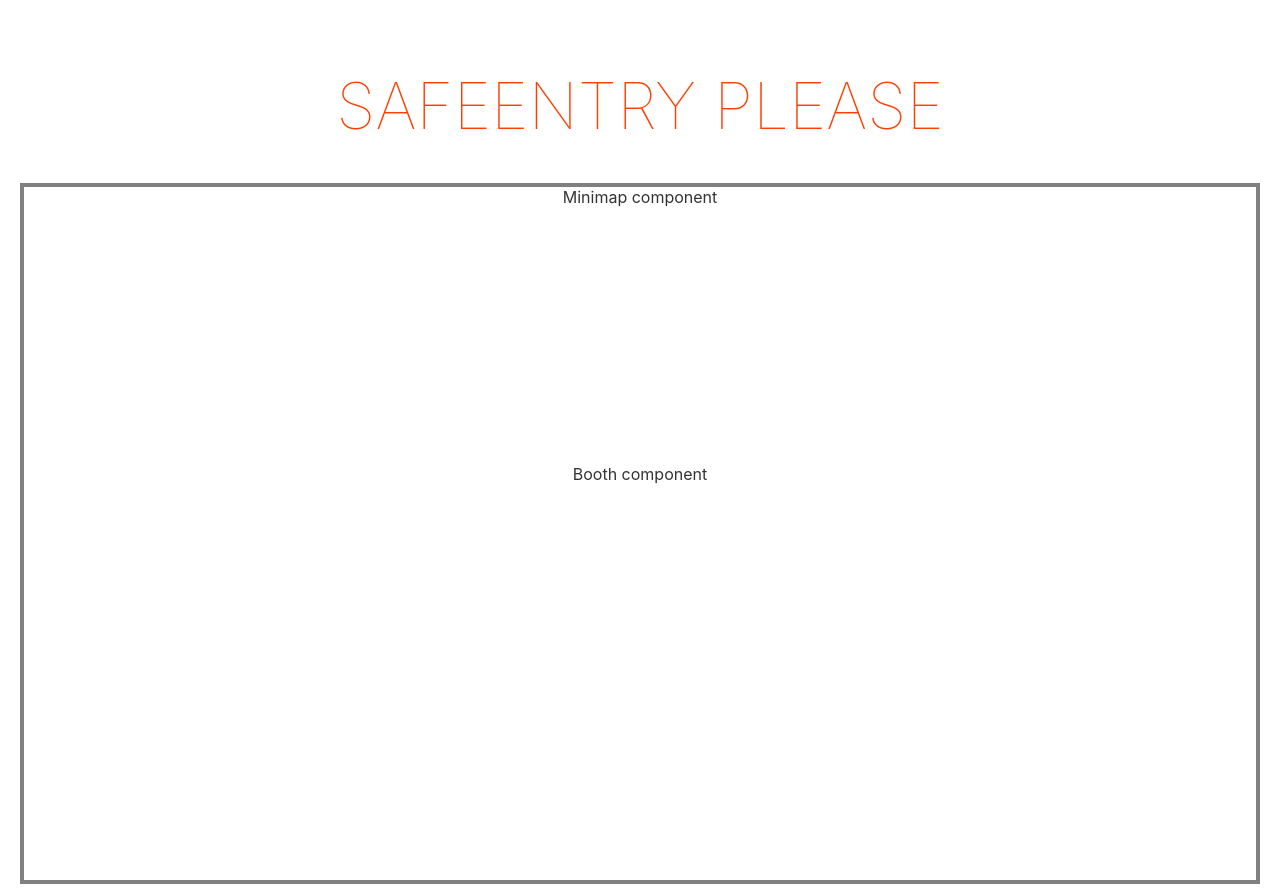
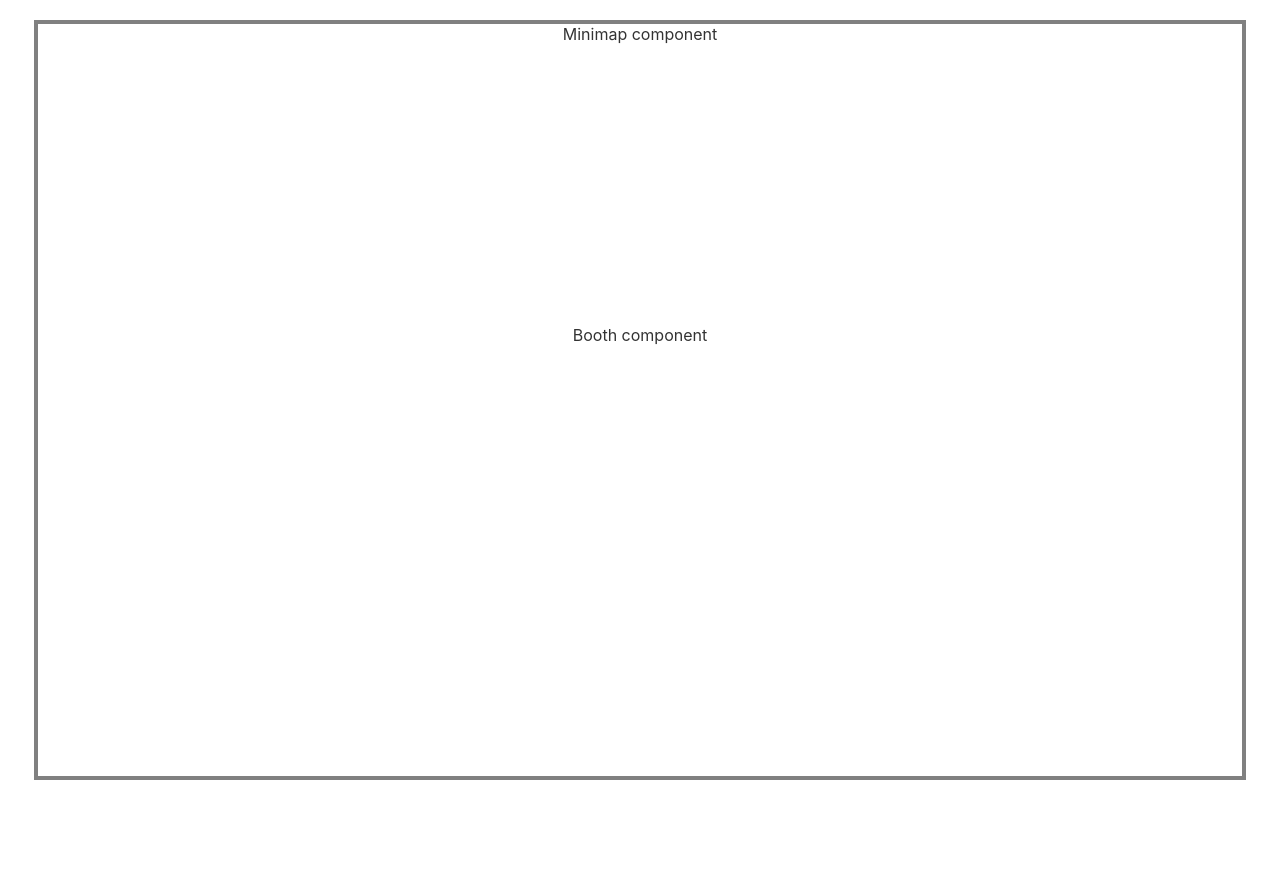
Before and after one commit to 4yn/hnr21, a Svelte app: page / in a window 1280 px wide. After the commit the page ends 800 px from the top, so only its background shows below. Built offline with nearby package versions, Linux system fonts and the light colour scheme.

Commit message:
Fix layout

```diff
--- a/src/App.svelte
+++ b/src/App.svelte
@@ -4,7 +4,6 @@
 </script>
 
 <main>
-	<h1>Safeentry Please</h1>
 	<div class="container-outer">
         <div class="container-inner">
             <Game></Game>
@@ -14,10 +13,14 @@
 
 <style>
 	main {
+		overflow: hidden;
+		display: flex;
+		flex-direction: column;
+		align-items: center;
+
 		text-align: center;
 		padding: 1em;
 		max-width: 240px;
-		margin: 0 auto;
 
 		-webkit-touch-callout: none; /* iOS Safari */
 		-webkit-user-select: none; /* Safari */
@@ -30,13 +33,13 @@
 	.container-outer {
 	    position: relative;
 		outline: 0.25rem solid grey;
+		width: min(100vw - 48px, (100vh - 48px) * 8 / 5);
 	}
 
 	.container-outer:before {
 		display: block;
 		content: "";
-		width: 100%;
-		padding-top: 56.25%;
+		padding-top: min((100vw - 48px) * 5 / 8, 100vh - 48px);
 	}
 
 	.container-inner {
@@ -47,13 +50,6 @@
 	    left: 0;
 	}
 
-	h1 {
-		color: #ff3e00;
-		text-transform: uppercase;
-		font-size: 4em;
-		font-weight: 100;
-	}
-
 	@media (min-width: 640px) {
 		main {
 			max-width: none;
```
Lines whose indentation alone changed are shown as unchanged.
